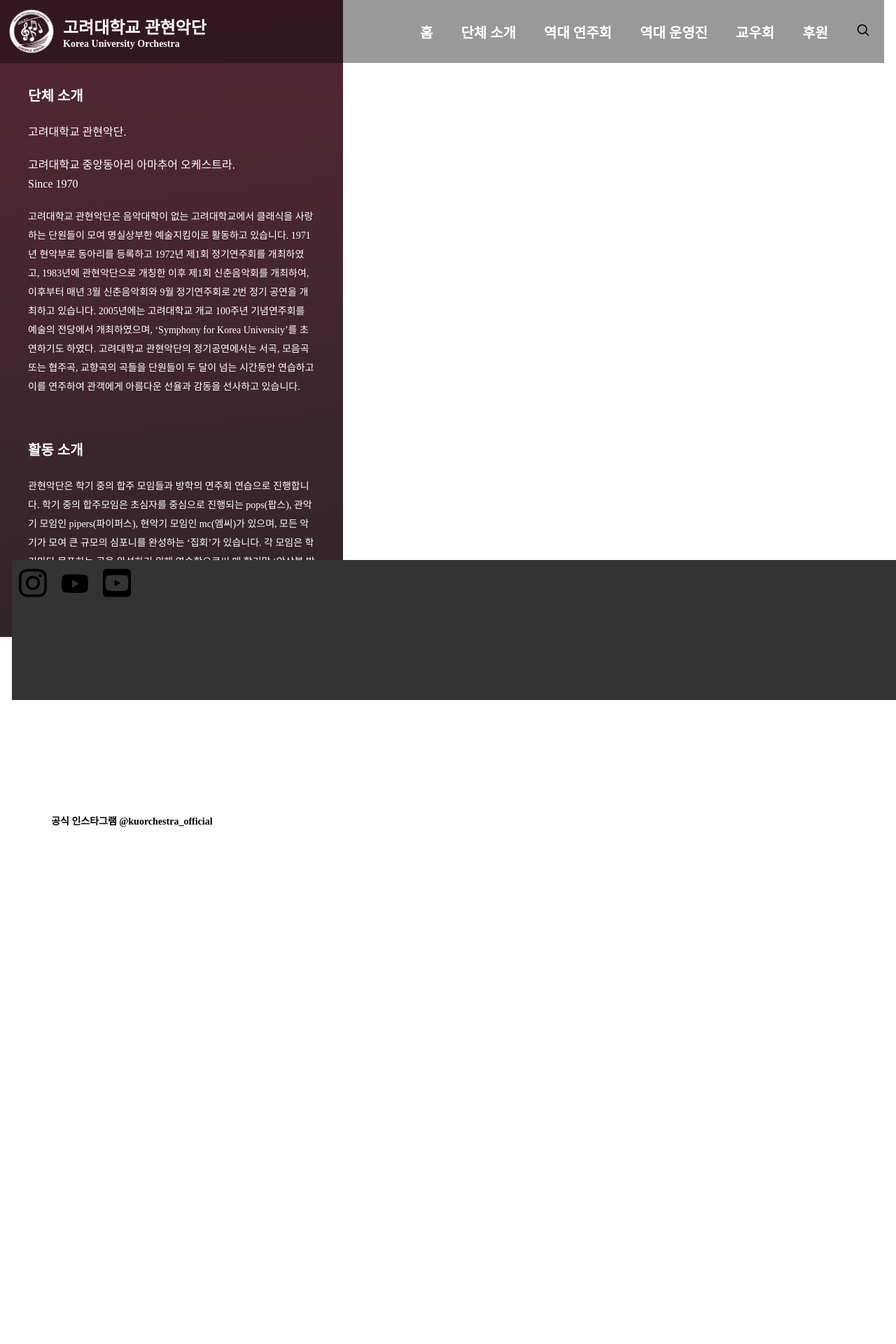
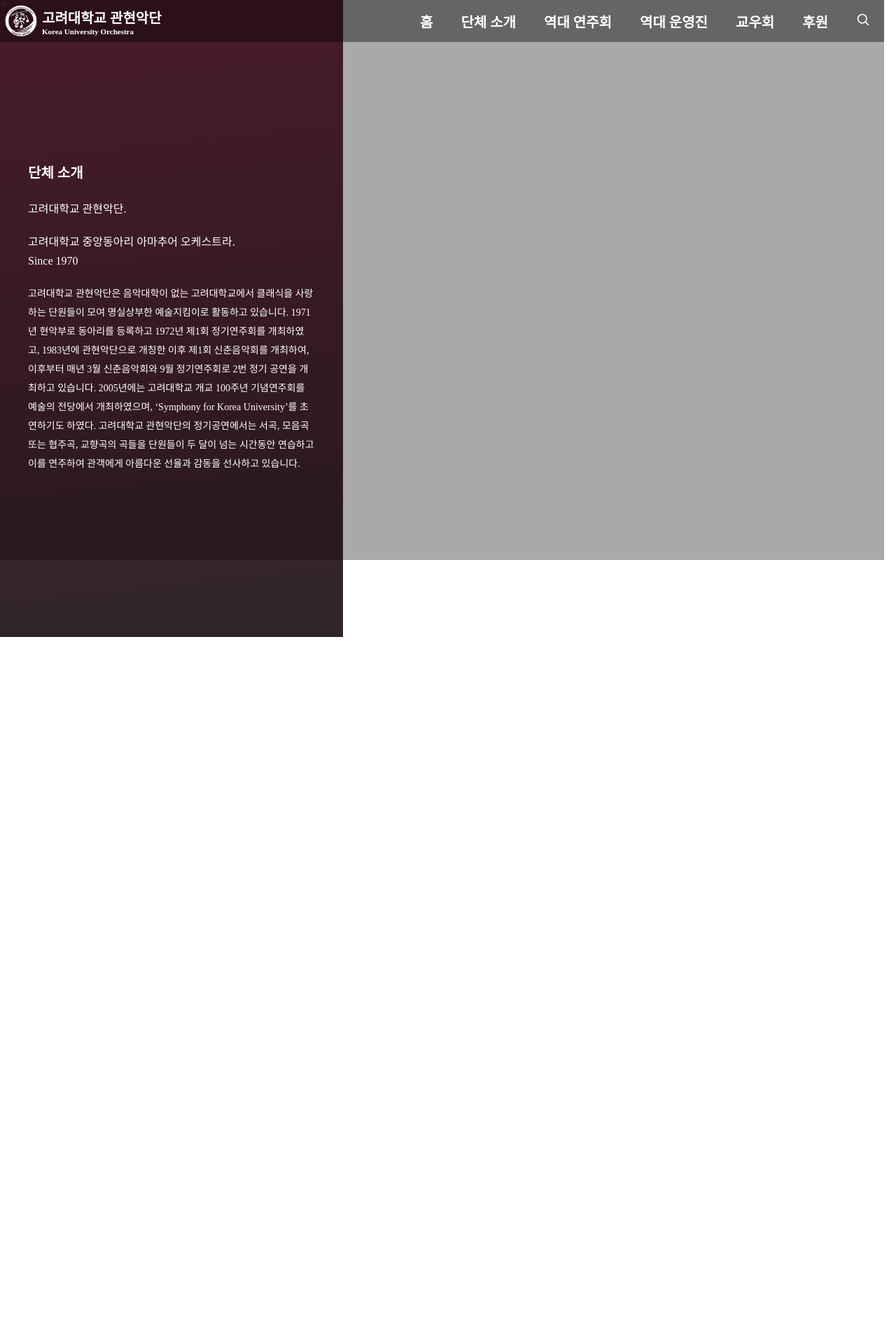
Before and after one commit to TY-ON/KUO-Korea-University-Orchestra-, a Python web app: template flask/templates/introduction.html in a window 1280 px wide. Shown: the top 1920 px of the page at 70% size. Before the commit the page ends 1181 px from the top, so only its background shows below. Run offline with Jinja, Linux system fonts and the light colour scheme; the template is opened without the code that fills it, so the values that code supplies are empty; some web fonts are replaced.

Commit message:
introduction page function complete

```diff
--- a/flask/static/css/introduction.css
+++ b/flask/static/css/introduction.css
@@ -9,8 +9,8 @@
 }
 /* NB */
 #menu {
-    z-index: 1;
-    position: absolute;
+    z-index: 3;
+    position: fixed;
 }
 
 #end {
@@ -19,17 +19,40 @@
 }
 
 /* main content */
-#content {
-    position: absolute;
+#content_background {
+    background: linear-gradient(174.12deg, rgba(57, 4, 20, 0.86) 1.62%, rgba(0, 0, 0, 0.86) 127.49%);
+
+    position: fixed;
     left: 0px;
     right: 0px;
     width: 450px;
     height: 100vh;
 
     padding-top: 90px;
+    z-index: 2;
+}
+
+#content {
+    position: relative;
+    left: 0px;
+    right: 0px;
+    width: 450px;
+    height: auto;
+    top: 50px;
+
+    padding-top: 90px;
 
     color: var(--main-font-color);
-    background: linear-gradient(174.12deg, rgba(57, 4, 20, 0.86) 1.62%, rgba(0, 0, 0, 0.86) 127.49%);
+
+    z-index: 2;
+}
+
+#inner-content {
+    position: relative;
+
+    width: auto;
+    height: 100vh;
+    padding-top: 10vh;
 }
 
 * {
@@ -68,3 +91,15 @@ p {
     font-size: 14px;
     line-height: 27px;
 }
+
+#background {
+    position: fixed;
+    left: 0px;
+    right: 0px;
+    width: calc(100vw - 17px);
+    height: calc(100vh);
+    z-index: 1;
+
+    padding: 0px;
+    background-color: darkgray;
+}
--- a/flask/static/css/style.css
+++ b/flask/static/css/style.css
@@ -22,24 +22,17 @@ div{
     padding:20px
 }
 
-#end > #icon{
-    width: 40px;
-    height: 40px;
-    padding: 0px;
-    float: left;
-    align-self: center;
-}
 
 #logo{
-    padding: 10px;
-    width: 70px;
-    height: 70px;
+    padding: 5px;
+    width: 50px;
+    height: 50px;
 }
 
 /* menu bar (GND) */
 #menu{
     width: calc(100vw - 17px);
-    height: 90px;
+    height: 60px;
     padding: 0px;
     display: flex;
 
@@ -81,10 +74,10 @@ div{
     justify-content: center;
 }
 #menu > div > div > #main_subject{
-    font-size: 24px;
+    font-size: 20px;
 }
 #menu > div > div > #sub_subject{
-    font-size: 14px;
+    font-size: 11px;
 }
 
 #menu > ul{
@@ -129,6 +122,10 @@ div{
     margin-top:10px;
 }
 
+#menu > ul > li > a > #icon{
+    filter: invert(100%);
+}
+
 /* Footer (FND) */
 #end{
     background-color: #333333;
--- a/flask/templates/introduction.html
+++ b/flask/templates/introduction.html
@@ -5,6 +5,7 @@
     <meta name="viewport" content="width=device-width, initial-scale=1.0">
     <link rel="stylesheet" href="{{ url_for('static', filename='css/style.css') }}">
     <link rel="stylesheet" href="{{ url_for('static', filename='css/introduction.css') }}">
+    <script src="{{ url_for('static', filename='css/introduction.js') }}"></script>
 
     <title>KUO</title>
 </head>
@@ -12,9 +13,14 @@
     {% from 'menu.html' import menubar, endbar %}
     <div id="outter-frame">
         {{ menubar() }}
+        <div id="background">
+            <img src="#$">
+        </div>
+        <div id="content_background">
 
+        </div>
         <div id="content">
-            <div class="fragment0">
+            <div id="inner-content">
                 <h1>단체 소개</h1>
                 <h2>
                     고려대학교 관현악단.
@@ -27,7 +33,8 @@
                     고려대학교 관현악단은 음악대학이 없는 고려대학교에서 클래식을 사랑하는 단원들이 모여 명실상부한 예술지킴이로 활동하고 있습니다. 1971년 현악부로 동아리를 등록하고 1972년 제1회 정기연주회를 개최하였고, 1983년에 관현악단으로 개칭한 이후 제1회 신춘음악회를 개최하여, 이후부터 매년 3월 신춘음악회와 9월 정기연주회로 2번 정기 공연을 개최하고 있습니다. 2005년에는 고려대학교 개교 100주년 기념연주회를 예술의 전당에서 개최하였으며, ‘Symphony for Korea University’를 초연하기도 하였다. 고려대학교 관현악단의 정기공연에서는 서곡, 모음곡 또는 협주곡, 교향곡의 곡들을 단원들이 두 달이 넘는 시간동안 연습하고 이를 연주하여 관객에게 아름다운 선율과 감동을 선사하고 있습니다.
                 </p>
             </div>
-            <div class="fragment1">
+
+            <div id="inner-content">
                 <h1>활동 소개</h1>
                 <p>
                     관현악단은 학기 중의 합주 모임들과 방학의 연주회 연습으로 진행합니다. 학기 중의 합주모임은 초심자를 중심으로 진행되는 pops(팝스), 관악기 모임인 pipers(파이퍼스), 현악기 모임인 mc(엠씨)가 있으며, 모든 악기가 모여 큰 규모의 심포니를 완성하는 ‘집회’가 있습니다. 각 모임은 학기마다 목표하는 곡을 완성하기 위해 연습함으로써 매 학기말 ‘앙상블 발표회’라는 무대를 올리게 됩니다. 그리고 방학이 시작되면 관현악단의 꽃인 연주회를 위한 연습이 진행됩니다.
@@ -43,7 +50,7 @@
                 </p>
             </div>
 
-            <div class="fragment2">
+            <div id="inner-content">
                 <h1>지원 방법</h1>
                 <p>
                     학기중 상시모집. 학번, 나이, 실력 무관. <br>
@@ -55,10 +62,9 @@
                 </p>
             </div>
 
-            <div class="fragment3">
+            <div id="inner-content">
                 <h1>FAQ</h1>
             </div>
-
         </div>
     </div>
     {{ endbar() }}
```
Also changed, not shown: flask/static/css/introduction.js (added, +86 -0 lines).
